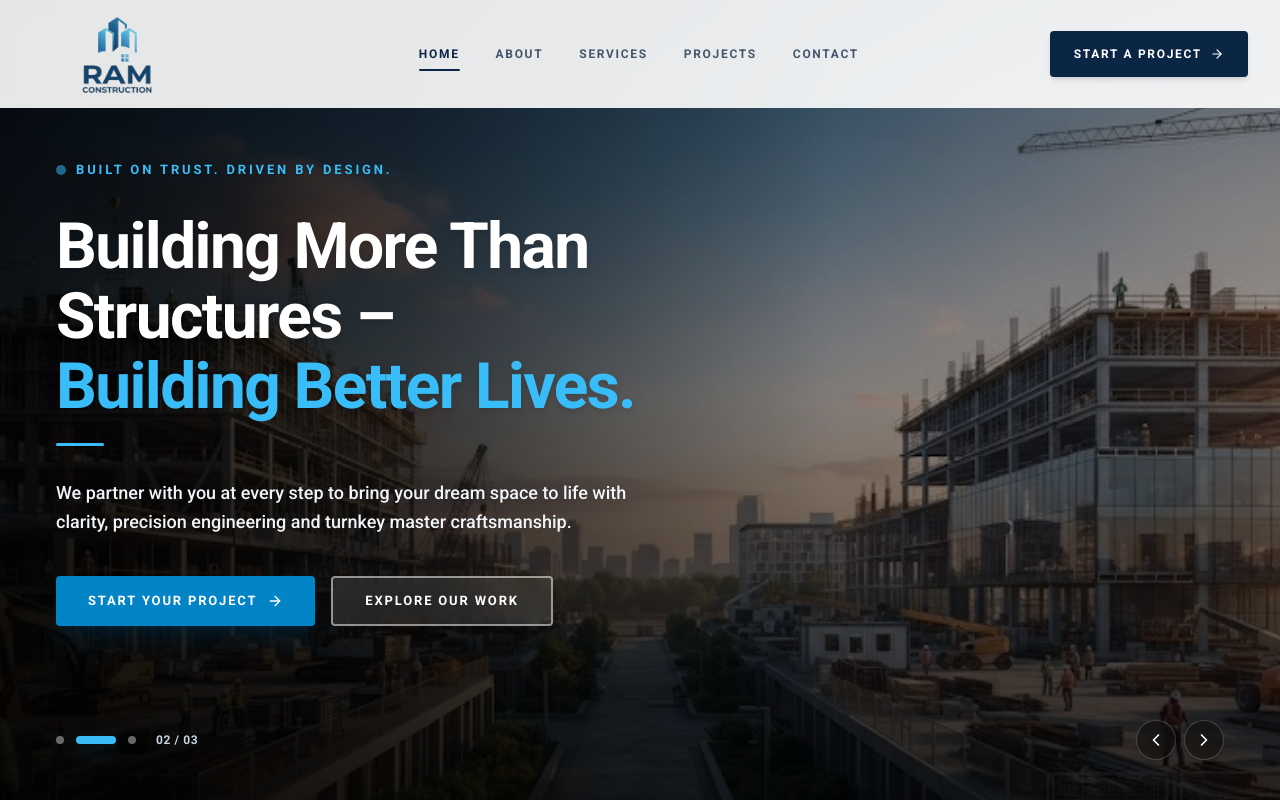
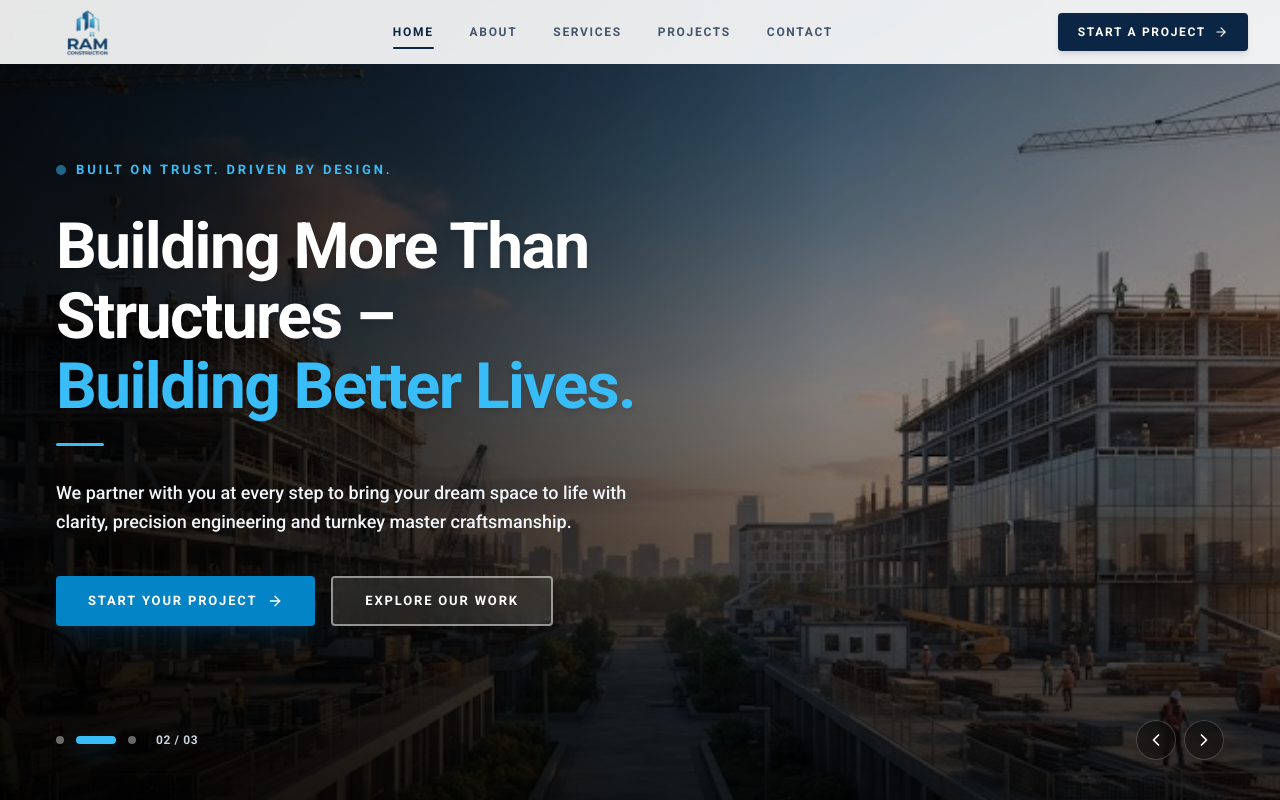
Before and after one commit to Rockynaveen/ram-constructions, a React (Vite) app: page / in a window 1280 px wide. Shown: the top 800 px of the page. Built offline with nearby package versions, Linux system fonts and the light colour scheme.

Commit message:
feat: implement Logo component and responsive Navbar with navigation links and consultation trigger

```diff
--- a/src/components/layout/Navbar.tsx
+++ b/src/components/layout/Navbar.tsx
@@ -45,8 +45,8 @@ export const Navbar: React.FC = () => {
     <header
       className={`fixed top-0 left-0 right-0 z-40 transition-all duration-300 ${
         isScrolled
-          ? 'bg-white/95 backdrop-blur-md border-b border-slate-200 py-0.5 sm:py-1 shadow-sm'
-          : 'bg-white/90 backdrop-blur-sm py-1 sm:py-1.5'
+          ? 'bg-white/95 backdrop-blur-md border-b border-slate-200 py-0.5 shadow-sm'
+          : 'bg-white/90 backdrop-blur-sm py-1'
       }`}
     >
       <div className="max-w-[1440px] mx-auto pl-0.5 pr-3 sm:px-6 lg:px-8 flex items-center justify-between">
@@ -84,7 +84,7 @@ export const Navbar: React.FC = () => {
         <div className="hidden lg:flex items-center">
           <button
             onClick={() => openConsultationModal()}
-            className="inline-flex items-center gap-2 bg-[#0B2545] hover:bg-[#133E70] text-white text-[12px] font-sans font-bold tracking-[0.14em] uppercase px-6 py-3.5 rounded-sm transition-all duration-200 shadow-md shadow-slate-900/10 cursor-pointer group"
+            className="inline-flex items-center gap-2 bg-[#0B2545] hover:bg-[#133E70] text-white text-[12px] font-sans font-bold tracking-[0.14em] uppercase px-5 py-2.5 rounded-sm transition-all duration-200 shadow-md shadow-slate-900/10 cursor-pointer group"
           >
             <span>START A PROJECT</span>
             <ArrowRight className="w-3.5 h-3.5 transition-transform duration-200 group-hover:translate-x-1" />
--- a/src/components/ui/Logo.tsx
+++ b/src/components/ui/Logo.tsx
@@ -13,10 +13,10 @@ export const Logo: React.FC<LogoProps> = ({
   theme = 'light'
 }) => {
   const sizeMap = {
-    sm: 'h-12 sm:h-14 w-auto min-w-[130px]',
-    md: 'h-16 sm:h-20 lg:h-24 w-auto min-w-[180px] sm:min-w-[220px]',
-    lg: 'h-20 sm:h-24 lg:h-28 w-auto min-w-[220px] sm:min-w-[260px]',
-    xl: 'h-28 sm:h-36 w-auto min-w-[280px]'
+    sm: 'h-8 sm:h-9 w-auto min-w-[90px]',
+    md: 'h-11 sm:h-13 lg:h-14 w-auto min-w-[130px] sm:min-w-[160px]',
+    lg: 'h-16 sm:h-18 lg:h-20 w-auto min-w-[180px] sm:min-w-[220px]',
+    xl: 'h-22 sm:h-28 w-auto min-w-[240px]'
   };
 
   const currentSize = sizeMap[size];
```
